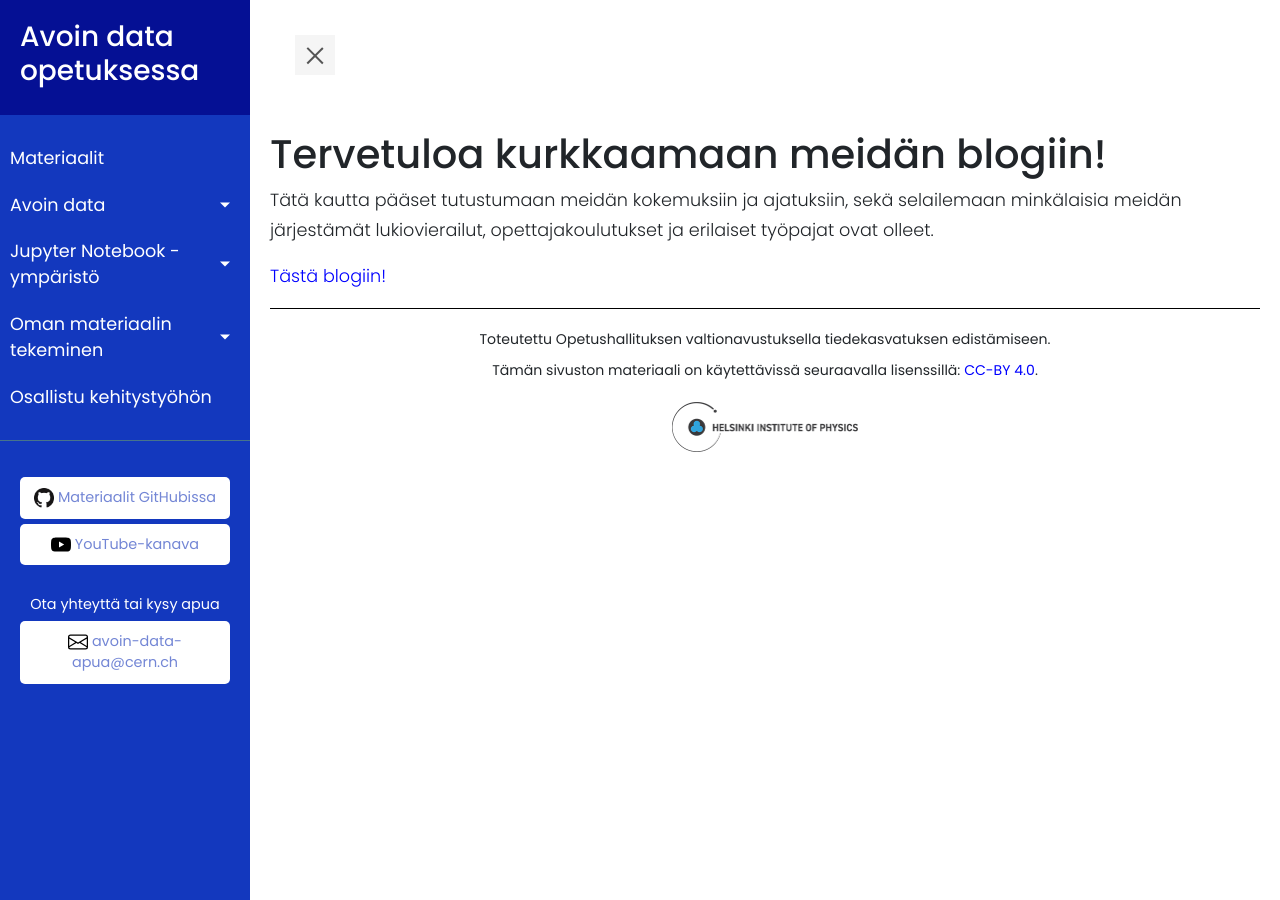
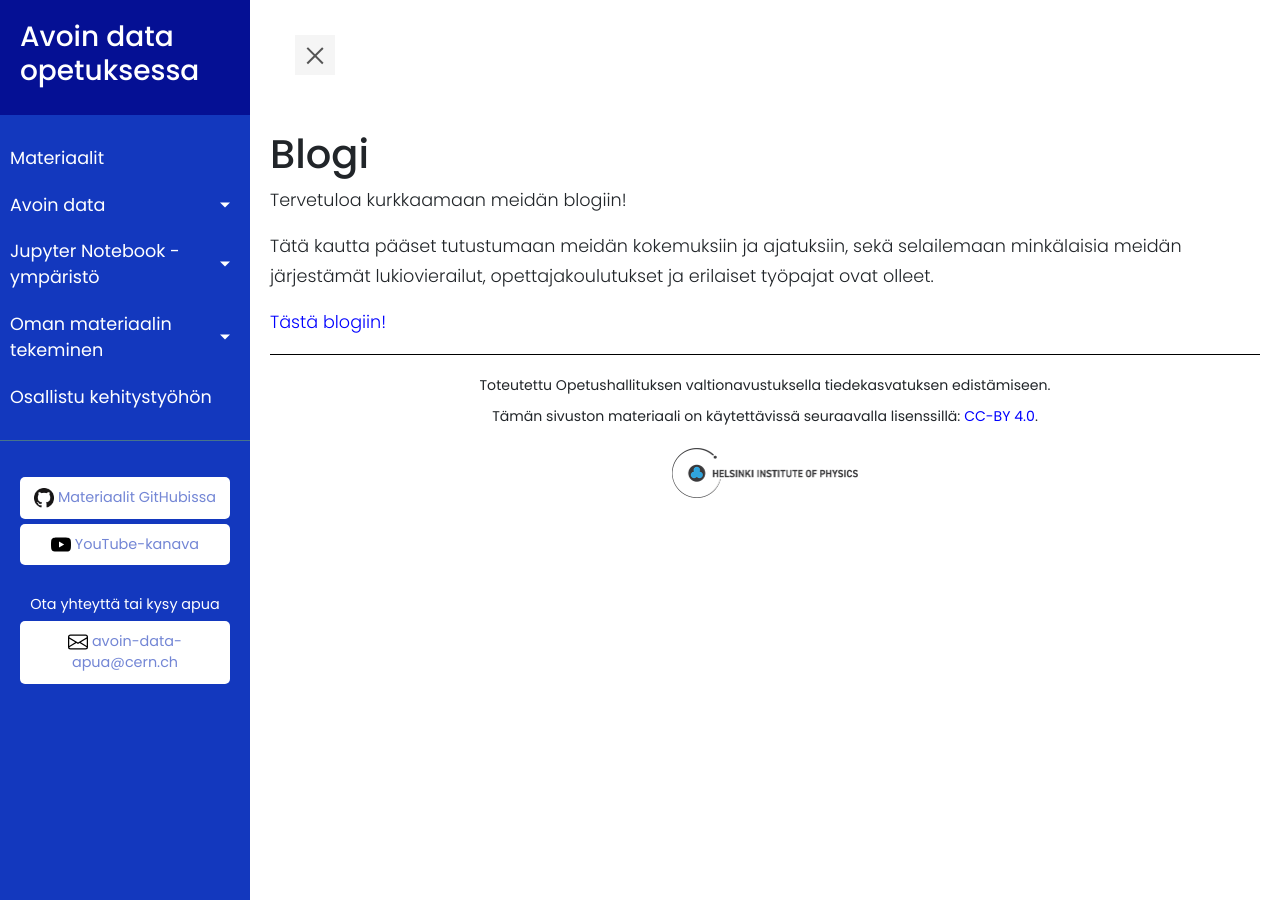
Before and after one commit to fystiedekasvatus/fystiedekasvatus.github.io, a Jekyll site: the page built from fi/blogi.md, in a window 1280 px wide. Built offline with Jekyll 4.4.1, drawn with Linux system fonts in a browser that asks for light colours; nearby versions of some CDN libraries.

Commit message:
Update blogi.md

```diff
--- a/fi/blogi.md
+++ b/fi/blogi.md
@@ -4,7 +4,9 @@ lang: fi
 ref: blogi
 ---
 
-# Tervetuloa kurkkaamaan meidän blogiin!
+# Blogi
+
+Tervetuloa kurkkaamaan meidän blogiin!
 
 Tätä kautta pääset tutustumaan meidän kokemuksiin ja ajatuksiin, sekä selailemaan minkälaisia meidän järjestämät lukiovierailut,
 opettajakoulutukset ja erilaiset työpajat ovat olleet.
```
